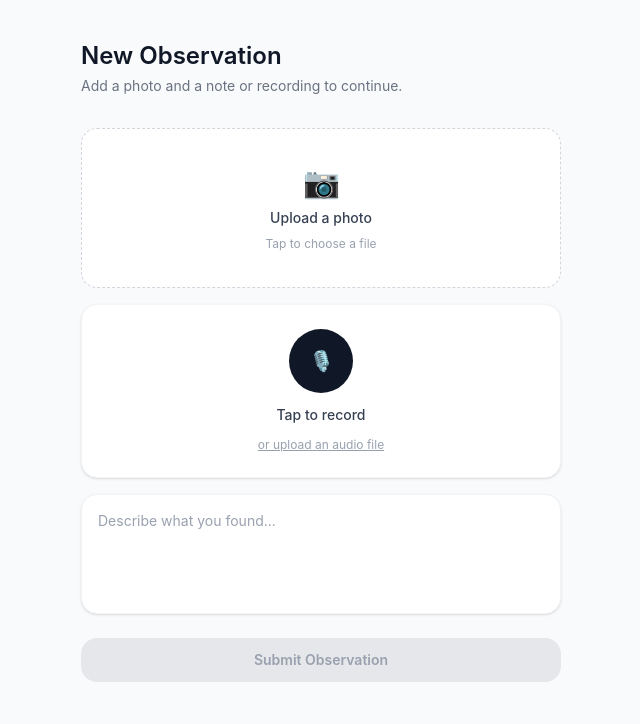
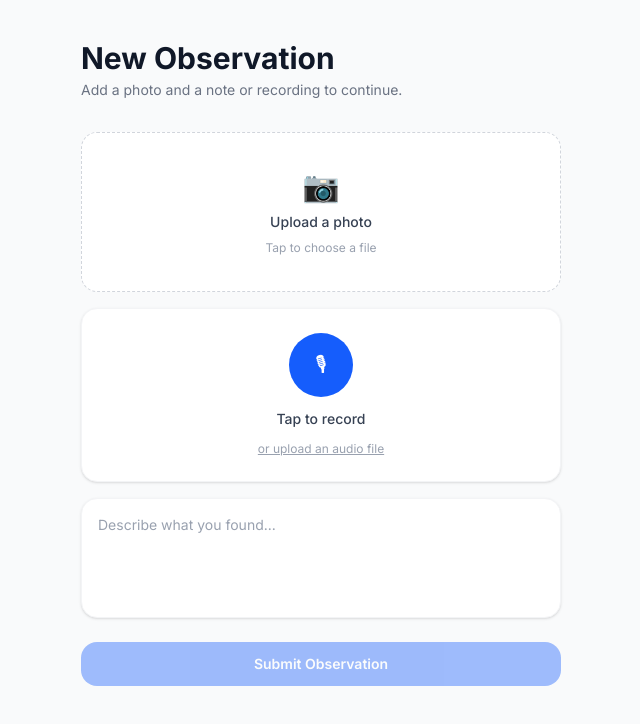
Before and after one commit to brianedmoore/ai_engineering_portfolio, a React (Vite) app in the folder projects/home-inspection-observation-engine/frontend/: page / in a window 1280 px wide. Shown: the top 724 px of the page, without its empty margins (319-959 px from the left). Built offline with nearby package versions, Linux system fonts and the light colour scheme.

Commit message:
Polish Capture screen typography and add blue color accents

```diff
--- a/projects/home-inspection-observation-engine/frontend/index.html
+++ b/projects/home-inspection-observation-engine/frontend/index.html
@@ -3,6 +3,9 @@
   <head>
     <meta charset="UTF-8" />
     <link rel="icon" type="image/svg+xml" href="/favicon.svg" />
+    <link rel="preconnect" href="https://fonts.googleapis.com">
+    <link rel="preconnect" href="https://fonts.gstatic.com" crossorigin>
+    <link href="https://fonts.googleapis.com/css2?family=Inter:wght@400;500;600;700&display=swap" rel="stylesheet">
     <meta name="viewport" content="width=device-width, initial-scale=1.0" />
     <title>frontend</title>
   </head>
--- a/projects/home-inspection-observation-engine/frontend/src/index.css
+++ b/projects/home-inspection-observation-engine/frontend/src/index.css
@@ -1 +1,5 @@
 @import "tailwindcss";
+
+body {
+  font-family: 'Inter', sans-serif;
+}
--- a/projects/home-inspection-observation-engine/frontend/src/pages/CapturePage.tsx
+++ b/projects/home-inspection-observation-engine/frontend/src/pages/CapturePage.tsx
@@ -4,7 +4,7 @@ export default function CapturePage() {
       <div className="max-w-lg mx-auto px-4 py-10">
 
         <div className="mb-8">
-          <h1 className="text-2xl font-semibold text-gray-900">New Observation</h1>
+          <h1 className="text-3xl font-bold text-gray-900">New Observation</h1>
           <p className="text-sm text-gray-500 mt-1">Add a photo and a note or recording to continue.</p>
         </div>
 
@@ -19,7 +19,7 @@ export default function CapturePage() {
 
           {/* Audio tile */}
           <div className="bg-white rounded-2xl border border-gray-100 shadow-sm p-6 flex flex-col items-center justify-center gap-3">
-            <button className="w-16 h-16 rounded-full bg-gray-900 flex items-center justify-center hover:bg-gray-700 transition-colors">
+            <button className="w-16 h-16 rounded-full bg-blue-600 flex items-center justify-center hover:bg-blue-500 transition-colors">
               <span className="text-white text-xl">🎙</span>
             </button>
             <p className="text-sm font-medium text-gray-700">Tap to record</p>
@@ -40,7 +40,7 @@ export default function CapturePage() {
         {/* Submit button */}
         <button
           disabled
-          className="mt-6 w-full py-3 rounded-2xl text-sm font-semibold bg-gray-200 text-gray-400 cursor-not-allowed transition-colors"
+          className="mt-6 w-full py-3 rounded-2xl text-sm font-semibold bg-blue-600 text-white opacity-40 cursor-not-allowed transition-colors"
         >
           Submit Observation
         </button>
```
